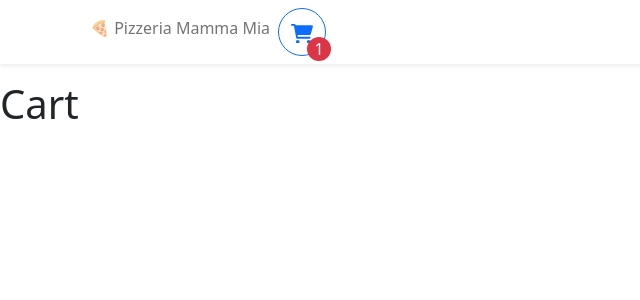
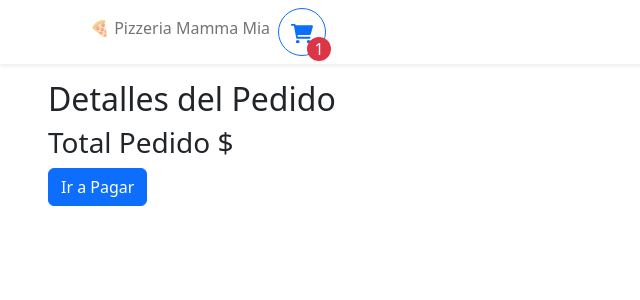
Before and after one commit to Marksolidor/mamma-mia, a React (Create React App) app: page /carrito in a window 1280 px wide. Shown: the top 300 px of the page, without its empty margins (0-640 px from the left). Built offline with nearby package versions, Linux system fonts and the light colour scheme.

Commit message:
feat cart display

```diff
--- a/src/components/Navbar.jsx
+++ b/src/components/Navbar.jsx
@@ -1,7 +1,9 @@
 import { Button, Container, Nav, Navbar as NavbarBs } from "react-bootstrap"
 import { NavLink } from "react-router-dom"
+import { useNavigate } from "react-router-dom";
 
 export default function Navbar () {
+  const navigate = useNavigate();
     return (
         <>
         <NavbarBs sticky="top" className="bg-white shadow-sm mb-3">
@@ -13,6 +15,7 @@ export default function Navbar () {
             <Button style={{ width: "3rem", height: "3rem", position: "relative" }}
             variant="outline-primary"
             className="rounded-circle"
+            onClick={() => navigate(`/carrito`)}
           >
             <svg
               xmlns="http://www.w3.org/2000/svg"
--- a/src/context/InfoProvider.jsx
+++ b/src/context/InfoProvider.jsx
@@ -3,6 +3,7 @@ import { useEffect, useState } from 'react'
 export const ProductsContext = React.createContext()
 const InfoProvider = (props) => {
   const [products, setProducts] = useState([])
+  const [detail, setDetail] = useState([]);
 
   useEffect(() => {
     jsonData()
@@ -21,7 +22,7 @@ const InfoProvider = (props) => {
 
   return (
     <ProductsContext.Provider
-      value={{ products, setProducts }}
+      value={{ products, setProducts, detail, setDetail }}
     >
       {props.children}
     </ProductsContext.Provider>
--- a/src/index.css
+++ b/src/index.css
@@ -16,6 +16,7 @@ code {
   padding: 0 2em 0 2em;
 }
 
+
 li{
   list-style:none;
 }
@@ -29,3 +30,21 @@ li{
 .product-container{
   padding: 0 3em 0 3em;
 }
+
+.cart-container{
+  padding: 0 3em 0 3em;
+}
+
+.order-container{
+  display: flex;
+  justify-content: space-between;
+  align-items: baseline;
+  padding-right: 0.5em;
+  margin-bottom: 1.5em;
+  box-shadow: 0.2em 0.2em 0.2em rgba(0, 0, 0, 0.25);
+  border-radius: 0.5em;
+}
+
+.order-img{
+  width: 10em;;
+}
--- a/src/views/Cart.jsx
+++ b/src/views/Cart.jsx
@@ -1,3 +1,45 @@
-export default function Cart () {
-    return <h1>Cart</h1>
-}
+import React, { useContext } from "react";
+import { Button } from "react-bootstrap"
+import { ProductsContext } from "../context/InfoProvider";
+
+const Cart = () => {
+  const { detail, setDetail } = useContext(ProductsContext);
+
+
+  return (
+    <div className="cart-container">
+      <div className="detail-tittle">
+        <h2>Detalles del Pedido</h2>
+      </div>
+
+      <div className="detail-imag">
+        {detail.map((p) => (
+          <div className="order-container" key={p.id}>
+            <div className="container-name">
+            <img className="order-img" src={p.img} alt={p.img} />
+              <label classname="name"> {p.name}</label>
+            </div>
+            <div className="amount-container">
+              <label>${p.price}</label>
+              <Button>
+                -
+              </Button>
+              <label> 1 </label>
+              <Button>
+                +
+              </Button>
+            </div>
+          </div>
+        ))}
+        <div>
+          <h3 className="resultcart">
+            Total Pedido $
+          </h3>
+          <Button>Ir a Pagar</Button>
+        </div>
+      </div>
+    </div>
+  );
+};
+
+export default Cart;
--- a/src/views/Home.jsx
+++ b/src/views/Home.jsx
@@ -5,8 +5,21 @@ import { ProductsContext } from "../context/InfoProvider";
 import { useNavigate } from "react-router-dom";
 
 const Home = () => {
-  const { products } = React.useContext(ProductsContext);
+  const { products, detail, setDetail } = React.useContext(ProductsContext);
   const navigate = useNavigate();
+
+  const addCart = (element) =>{
+  setDetail([
+    ...detail,
+    {
+      idProduct: element.id,
+      name: element.name,
+      amount: 1,
+      price: element.price,
+      img: element.img,
+    },
+  ]);
+}
 
 
   return (
@@ -34,12 +47,11 @@ const Home = () => {
               </div>
               <div className="buttons">
                 <button type="button" class="btn btn-primary"
-                //onChange={(event) => goPizza(event.target.value)}
                 onClick={() => navigate(`/pizza/${item.id}`)}
                 >
                   Ver más
                 </button>
-                <button type="button" class="btn btn-success">
+                <button type="button" class="btn btn-success" onClick={() => addCart(item)}>
                   🛒 Agregar
                 </button>
               </div>
--- a/src/views/Pizza.jsx
+++ b/src/views/Pizza.jsx
@@ -10,7 +10,7 @@ const Pizza = () => {
       <div className="product-container">
           {products.filter((a) => a.id === id)
             .map((item) => (
-              <div className="img-container">
+              <div className="img-container" key={item.id}>
                 <img className="img-fluid" src={item.img} alt={item.name} />
                 <div className="info-container">
                   <div className="name-container">
```
Also changed, not shown: src/context/ShoppingCartContext.tsx (added).
